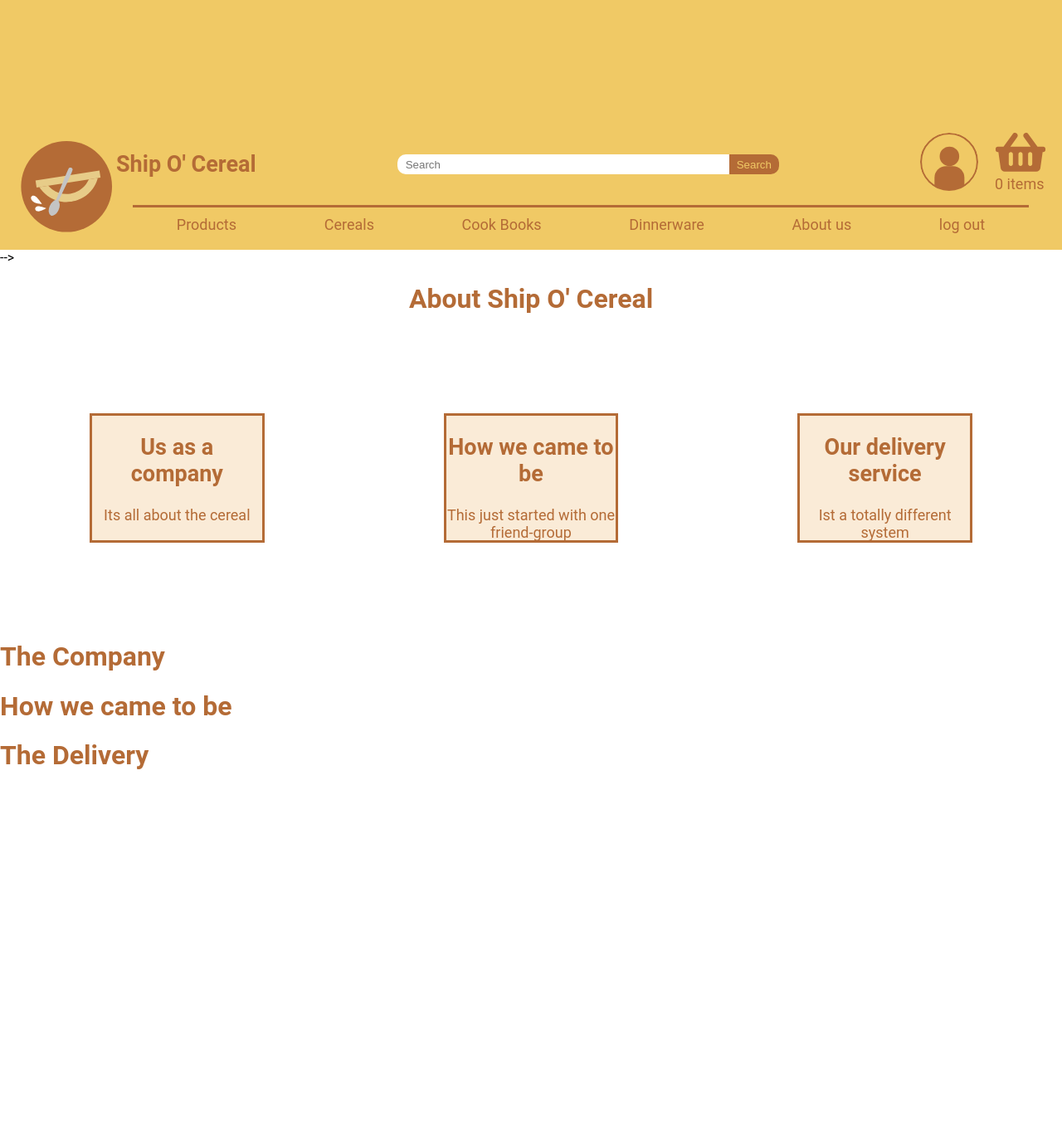
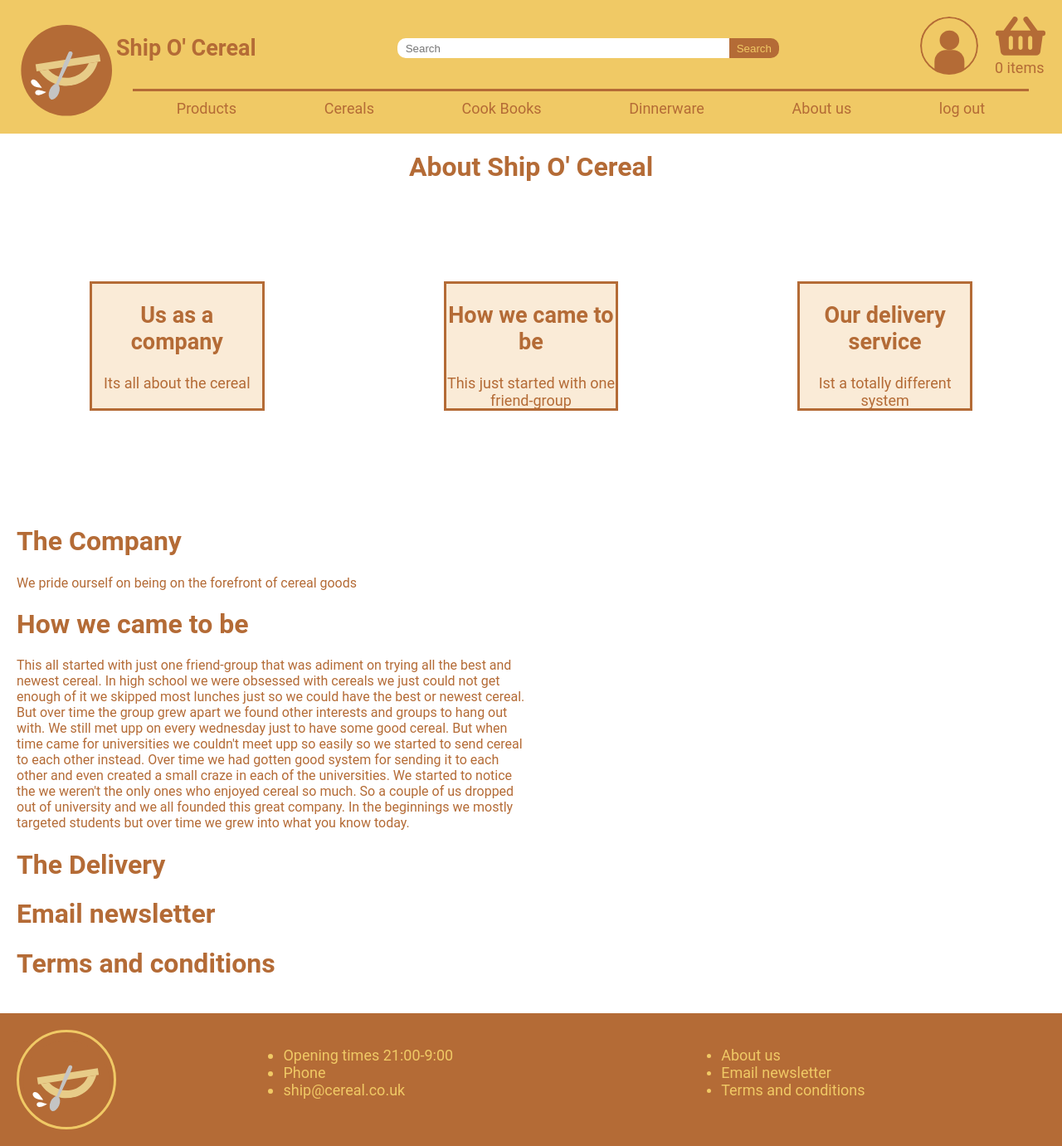
Before and after one commit to DongusJr/Ship_O_Cereal_H17, a Django app: template templates/about_us.html in a window 1280 px wide. Shown: the whole page at 83% size. Before the commit the page ends 927 px from the top, so only its background shows below. Run offline with Django 3.2, Linux system fonts and the light colour scheme; the template is opened without the code that fills it, so the values that code supplies are empty.

Commit message:
ég mane ekki kígtu bara

```diff
--- a/aboutus/views.py
+++ b/aboutus/views.py
@@ -3,7 +3,7 @@ from django.views.generic import TemplateView
 # Create your views here.
 
 class AboutUs(TemplateView):
-    template_name = 'proto_aboutus/proto_aboutus.html'
+    template_name = 'about_us.html'
     data = {}
 
     def get(self, request, *args, **kwargs):
--- a/static/css/about_style.css
+++ b/static/css/about_style.css
@@ -1,3 +1,6 @@
+.padding{
+    padding: 20px
+}
 #mainH1{
     text-align: center;
 }
@@ -14,3 +17,7 @@
     height: 150px;
     margin: auto;
 }
+
+.paragraph{
+    width: 50%;
+}
--- a/templates/about_us.html
+++ b/templates/about_us.html
@@ -1,40 +1,5 @@
-
-<!DOCTYPE html>
-<html lang="en">
-<head>
-
-    <meta charset="UTF-8">
-    <title>Ship O' Cereal</title>
-    <link rel="icon" href="../static/images/logo_w_circle.svg" type="image/icon type">
-
-    <link rel="stylesheet" href="../static/css/top_bar_style.css">
-    <link rel="stylesheet" type="text/css" href="../static/css/footer_style.css">
-    <link rel="stylesheet" href="../static/css/landing_style.css">
-
-    <!--
-    <link rel="stylesheet" href="../static/css/login_style.css">
-    <link rel="stylesheet" href="../static/css/category_page_style.css">
-    <link rel="stylesheet" href="../static/css/single_product_style.css">
-    <link rel="stylesheet" href="../static/css/basket_style.css">
-    -->
-
-    <link rel="stylesheet" href="../static/css/single_product_style.css">
-
-    <script src="https://cdnjs.cloudflare.com/ajax/libs/jquery/3.4.0/jquery.min.js"></script>
-
-
-    <!-- important style-->
-    <link rel="stylesheet" href="../static/css/style.css">
-</head>
-<body>
-    <nav>
-        <div class="topDiv" style="height: 100px">
-
-        </div>
-    </nav>
-    <div id="contentDiv">
-        <!--{% extends 'base_page.html' %}-->
-        <!--{% block content %}-->
+{% extends 'base_page.html' %}
+{% block content %}
             <link rel="stylesheet" href="../static/css/about_style.css">
 
             <h1 id="mainH1">About Ship O' Cereal</h1>
@@ -60,31 +25,18 @@
                 </div>
 
             </div>
-        <h1 id="The_Company">The Company</h1>
-        <h1 id="How_we_came_to_be">How we came to be</h1>
-        <h1 id="The_Delivery">The Delivery</h1>
+    <div class="padding">
+        <h1 id="The_Company" class="beginningH1">The Company</h1>
+        <p>We pride ourself on being on the forefront of cereal goods</p>
 
-        <!--{% endblock %}-->
-
+        <div>
+            <div class="paragraph">
+                <h1 id="How_we_came_to_be" class="beginningH1">How we came to be</h1>
+                <p>This all started with just one friend-group that was adiment on trying all the best and newest cereal. In high school we were obsessed with cereals we just could not get enough of it we skipped most lunches just so we could have the best or newest cereal. But over time the group grew apart we found other interests and groups to hang out with. We still met upp on every wednesday just to have some good cereal. But when time came for universities we couldn't meet upp so easily so we started to send cereal to each other instead. Over time we had gotten good system for sending it to each other and even created a small craze in each of the universities. We started to notice the we weren't the only ones who enjoyed cereal so much. So a couple of us dropped out of university and we all founded this great company. In the beginnings we mostly targeted students but over time we grew into what you know today.    </p>
+            </div>
+        </div>
+        <h1 id="The_Delivery" class="beginningH1">The Delivery</h1>
+        <h1 id="Email_newsletter" class="beginningH1">Email newsletter</h1>
+        <h1 id="Terms_and_conditions" class="beginningH1">Terms and conditions</h1>
     </div>
-    <footer>
-        <div id="footer_logo">
-            <img src="../static/images/logo_w_circle.svg">
-        </div>
-        <div id="footer_info">
-            <ul>
-                <a href="#">
-                    <li>Opening times 21:00-9:00</li>
-                    <li>Phone</li>
-                    <li>ship@cereal.co.uk</li>
-                </a>
-            </ul>
-            <ul>
-                <li><a href="#">About us</a></li>
-                <li><a href="#">Email newsletter</a></li>
-                <li><a href="#">Terms and conditions</a></li>
-            </ul>
-        </div>
-    </footer>
-</body>
-</html>
+    {% endblock %}
--- a/templates/base_page.html
+++ b/templates/base_page.html
@@ -76,7 +76,7 @@
                 <a href="/products/?category=cereal">Cereals</a>
                 <a href="/products/?category=cook_books">Cook Books</a>
                 <a href="/products/?category=dinnerware">Dinnerware</a>
-                <a href="/about_us">About us</a>
+                <a href="/aboutus">About us</a>
                 <a href="/user/logout">log out</a>
             </div>
         </div>
@@ -99,8 +99,8 @@
             </ul>
             <ul>
                 <li><a href="/aboutus">About us</a></li>
-                <li><a href="/aboutus">Email newsletter</a></li>
-                <li><a href="/aboutus">Terms and conditions</a></li>
+                <li><a href="/aboutus#Email_newsletter">Email newsletter</a></li>
+                <li><a href="/aboutus#Terms_and_conditions">Terms and conditions</a></li>
             </ul>
         </div>
     </footer>
```
